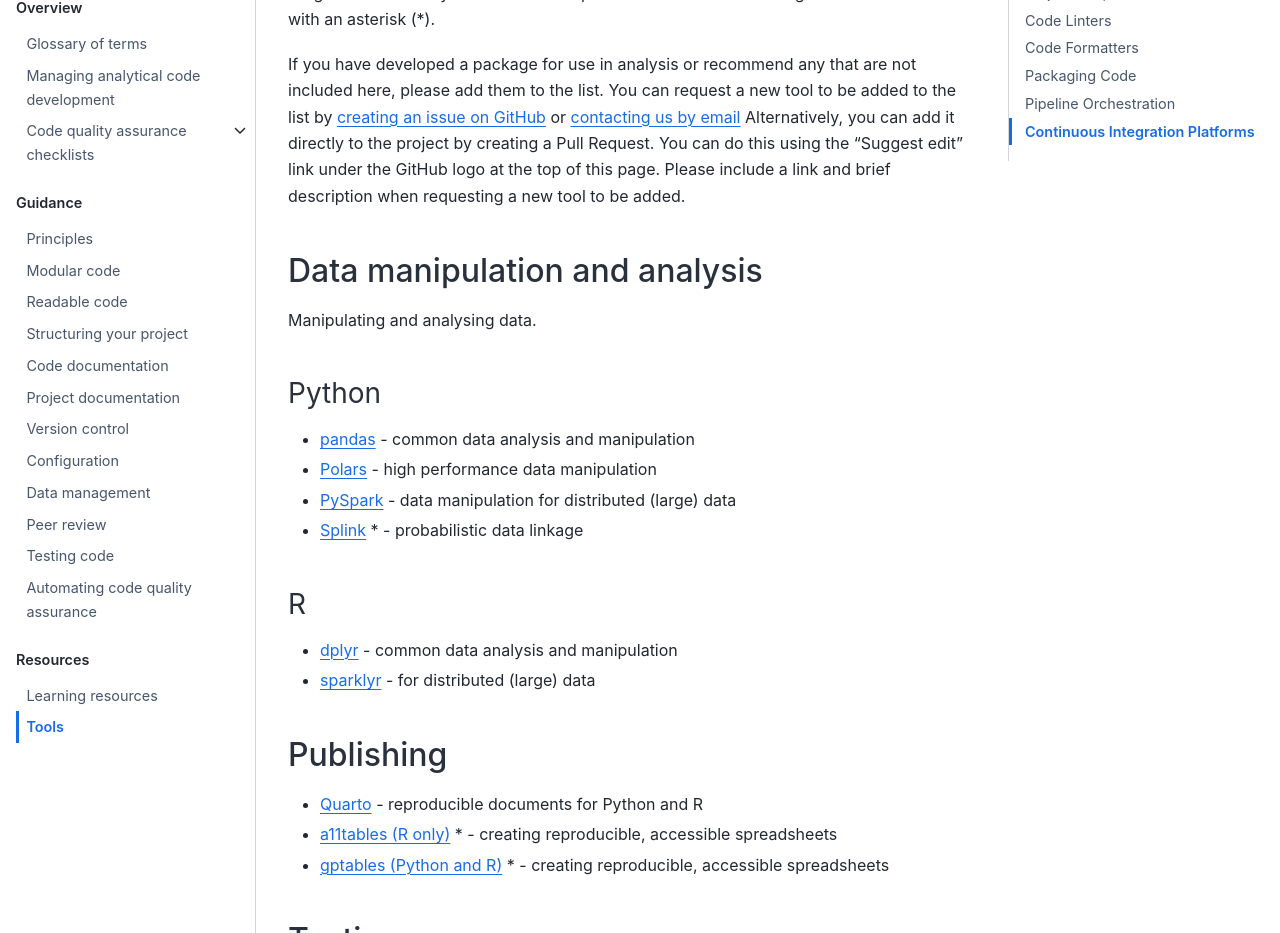
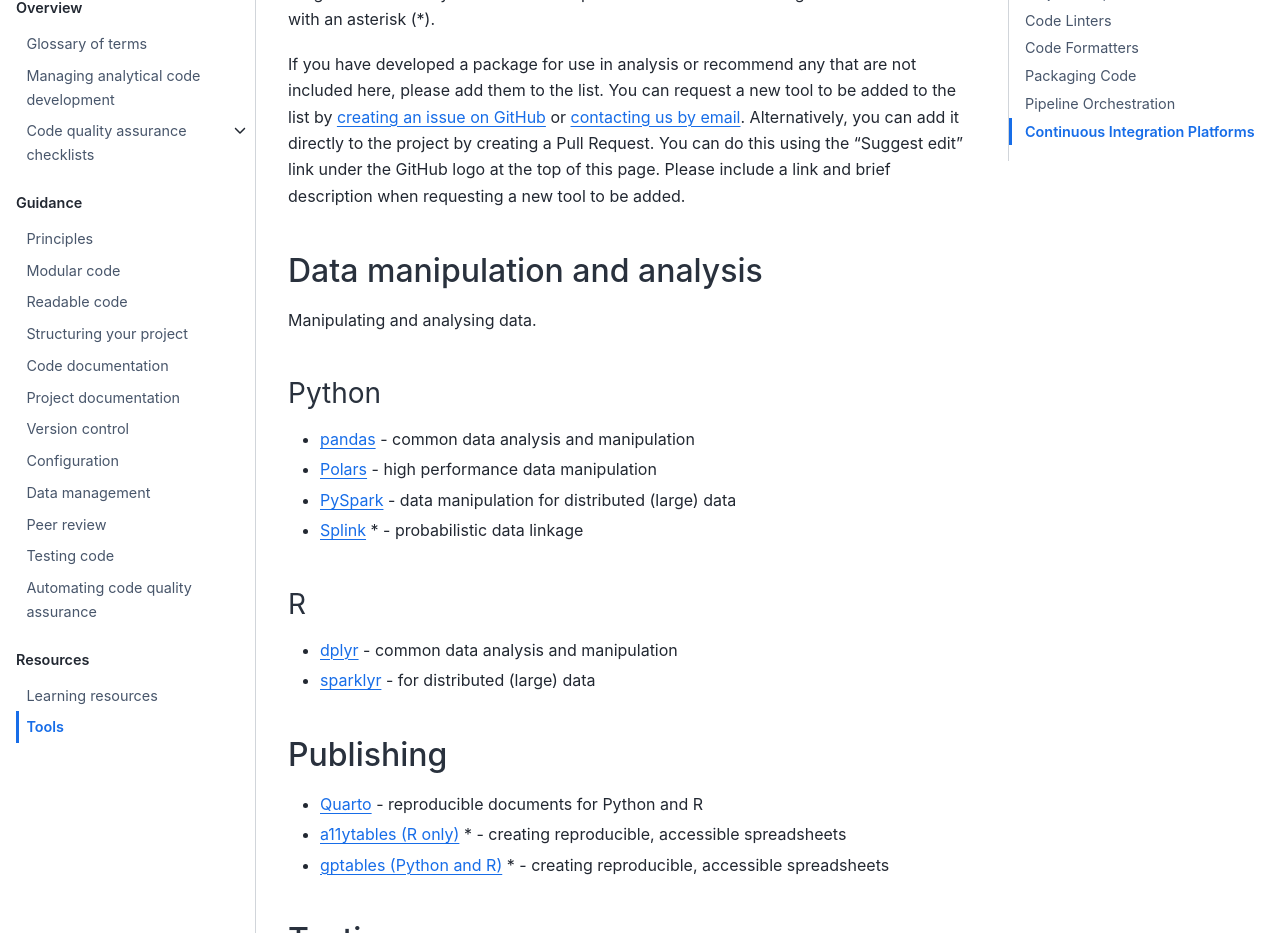
Before and after one commit to best-practice-and-impact/qa-of-code-guidance, a Jupyter Book: the page built from book/tools.md, in a window 1280 px wide and 1400 px high. Shown: the part 208-1141 px from the top of the window. Built offline with Jupyter Book 1.0.4 settings and Sphinx 7.4.7 and the Sphinx Book theme 1.1.4, drawn with Linux system fonts in a browser that asks for light colours.

Commit message:
Fix small spelling and grammar mistakes

```diff
--- a/book/tools.md
+++ b/book/tools.md
@@ -6,7 +6,7 @@
 
 If you have developed a package for use in analysis or recommend any that are not included here, please add them to the list.
 You can request a new tool to be added to the list by [creating an issue on GitHub](https://github.com/best-practice-and-impact/qa-of-code-guidance/issues/new/choose)
-or [contacting us by email](mailto:ASAP@ons.gov.uk?subject=Duck%20Book%20Tools)
+or [contacting us by email](mailto:ASAP@ons.gov.uk?subject=Duck%20Book%20Tools).
 Alternatively, you can add it directly to the project by creating a Pull Request.
 You can do this using the "Suggest edit" link under the GitHub logo at the top of this page.
 Please include a link and brief description when requesting a new tool to be added.
@@ -30,7 +30,7 @@
 ## Publishing
 
 * [Quarto](https://quarto.org/) - reproducible documents for Python and R
-* [a11tables (R only)](https://co-analysis.github.io/a11ytables/index.html) * - creating reproducible, accessible spreadsheets
+* [a11ytables (R only)](https://co-analysis.github.io/a11ytables/index.html) * - creating reproducible, accessible spreadsheets
 * [gptables (Python and R)](https://gptables.readthedocs.io/en/latest/index.html) * - creating reproducible, accessible spreadsheets
 
 ## Testing
```
Also changed, not shown: README.md (+2 -2 lines).
